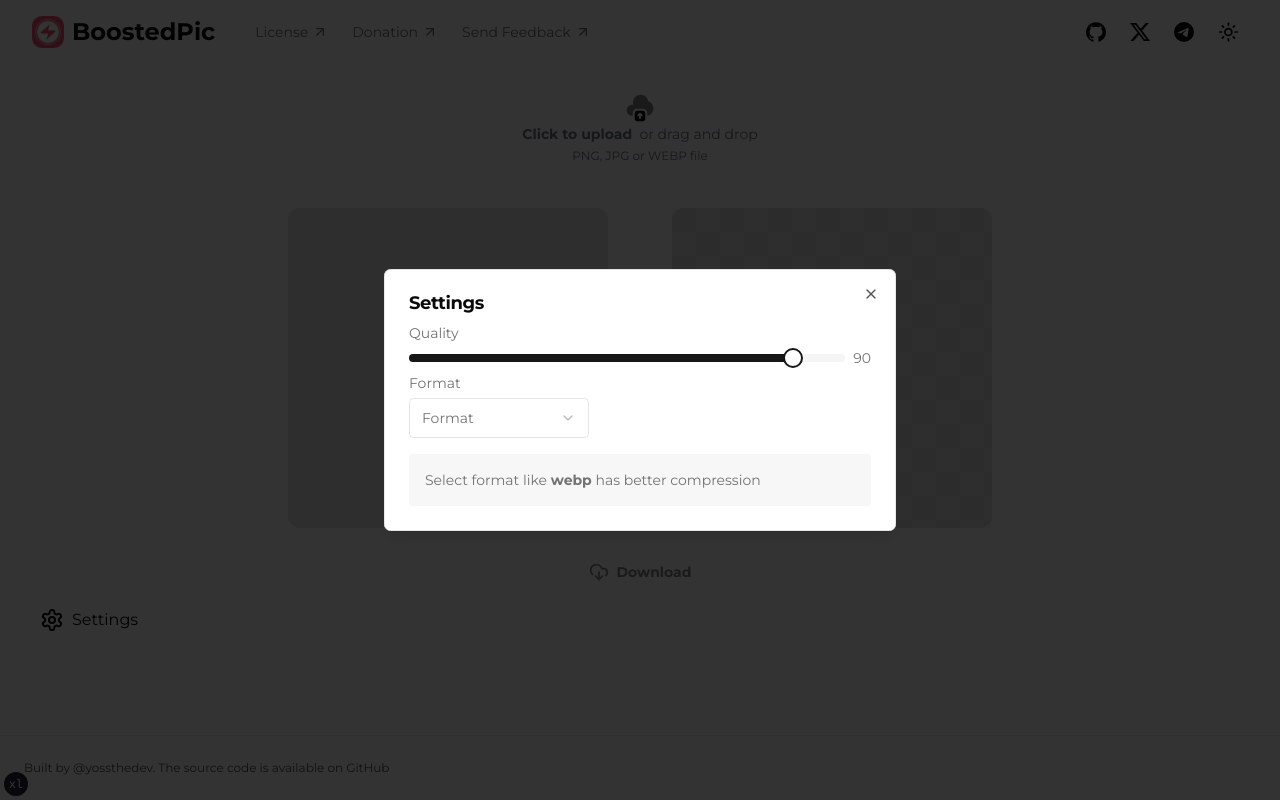
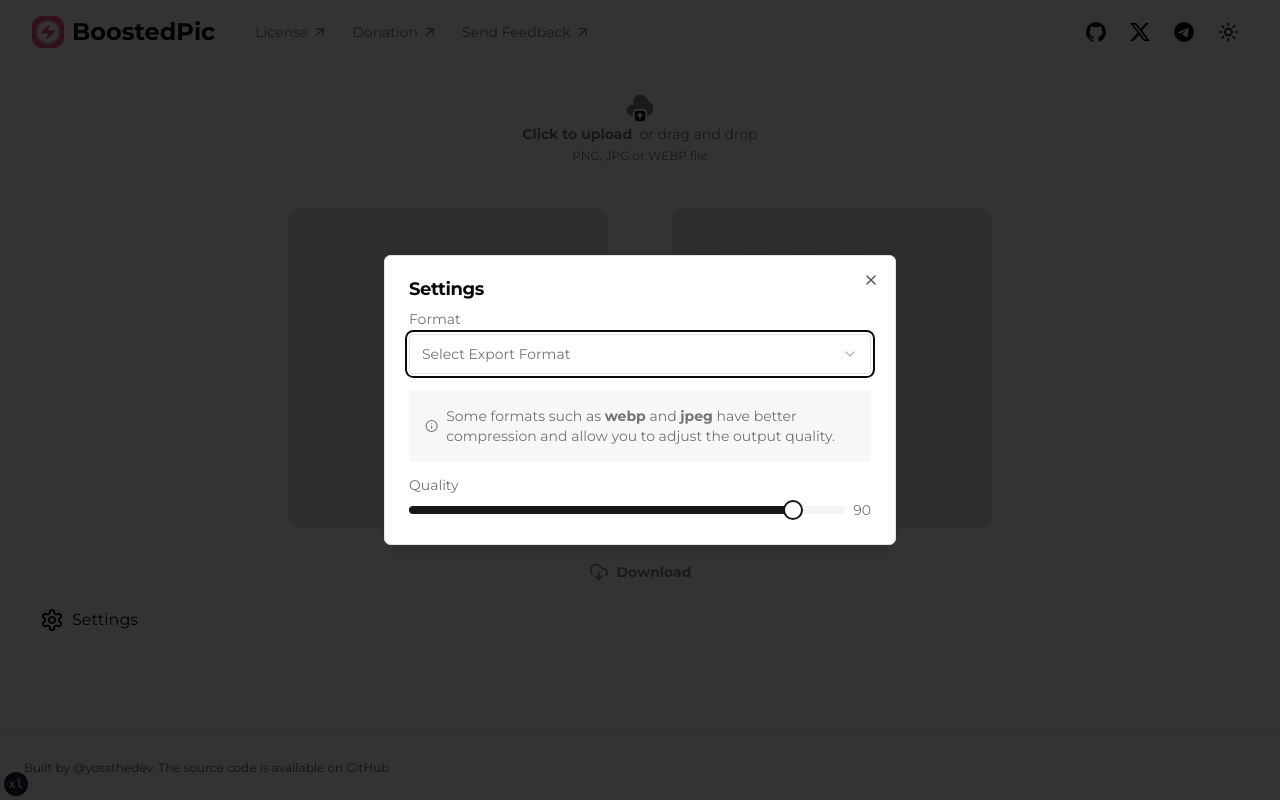
Before and after one commit to yossTheDev/boostedpic, a Next.js app: page / in a window 1280 px wide. Both pictures are taken after a click on the button "Settings". Built offline with nearby package versions, Linux system fonts and the light colour scheme; what @midudev/tailwind-animations would draw is missing.

Commit message:
feat: :lipstick: Improve Settings Dialog

```diff
--- a/components/editor.tsx
+++ b/components/editor.tsx
@@ -5,7 +5,14 @@ import Image from "next/image"
 import { sendGAEvent } from "@next/third-parties/google"
 import { filesize } from "filesize"
 import { blobToURL, fromURL } from "image-resize-compress"
-import { ArrowDown, ArrowUp, Box, DownloadCloud, Settings } from "lucide-react"
+import {
+  ArrowDown,
+  ArrowUp,
+  Box,
+  DownloadCloud,
+  Info,
+  Settings,
+} from "lucide-react"
 import { toast } from "sonner"
 
 import {
@@ -241,7 +248,7 @@ export const Editor = () => {
         </Button>
       </div>
 
-      {/* Processing Dialog */}
+      {/* Settings Dialog */}
       <Dialog>
         <DialogTrigger className="flex gap-2 self-center p-2 md:w-fit md:self-start">
           <Settings></Settings> <p>Settings</p>
@@ -250,24 +257,11 @@ export const Editor = () => {
           <DialogHeader>
             <DialogTitle>Settings</DialogTitle>
             <DialogDescription className="flex flex-col gap-2">
-              <Label className="mt-2">Quality</Label>
-
-              <div className="flex gap-2">
-                <Slider
-                  min={1}
-                  max={100}
-                  value={[quality]}
-                  onValueChange={(value) => setQuality(value[0])}
-                ></Slider>
-
-                <p>{quality}</p>
-              </div>
-
-              <Label>Format</Label>
+              <Label className="mt-2">Format</Label>
               <div className="flex flex-col gap-2">
                 <Select onValueChange={(ev) => setFormat(ev)}>
-                  <SelectTrigger className="w-[180px]">
-                    <SelectValue placeholder="Format" />
+                  <SelectTrigger className="">
+                    <SelectValue placeholder="Select Export Format" />
                   </SelectTrigger>
                   <SelectContent>
                     <SelectItem value="auto">auto</SelectItem>
@@ -279,16 +273,37 @@ export const Editor = () => {
                   </SelectContent>
                 </Select>
 
-                <p className="mt-2 rounded bg-muted/80 p-4">
-                  Select format like <b>webp</b> has better compression
-                </p>
+                <div className="mt-2 flex items-center gap-2 rounded bg-muted/80 p-4">
+                  <Info></Info>
+                  <p className="">
+                    Some formats such as <b>webp</b> and <b>jpeg</b> have better
+                    compression and allow you to adjust the output quality.
+                  </p>
+                </div>
               </div>
+
+              {(format === "webp" || format === "jpeg") && (
+                <>
+                  {" "}
+                  <Label className="mt-2">Quality</Label>
+                  <div className="flex gap-2">
+                    <Slider
+                      min={1}
+                      max={100}
+                      value={[quality]}
+                      onValueChange={(value) => setQuality(value[0])}
+                    ></Slider>
+
+                    <p>{quality}</p>
+                  </div>
+                </>
+              )}
             </DialogDescription>
           </DialogHeader>
         </DialogContent>
       </Dialog>
 
-      {/* Settings Dialog */}
+      {/* Processing Dialog */}
       <AlertDialog open={showDialog}>
         <AlertDialogContent>
           <AlertDialogHeader>
```
